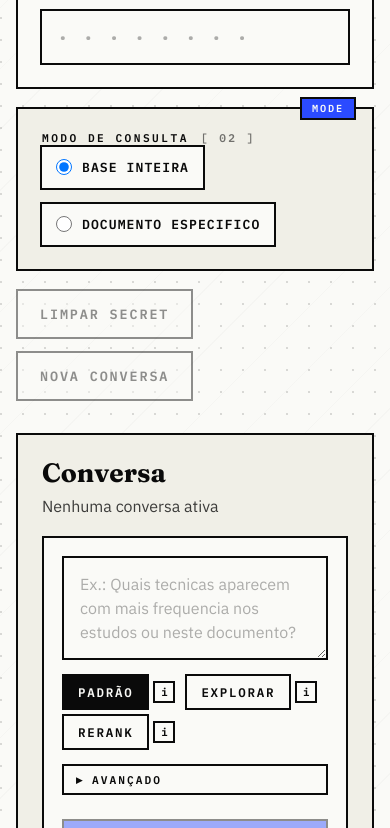
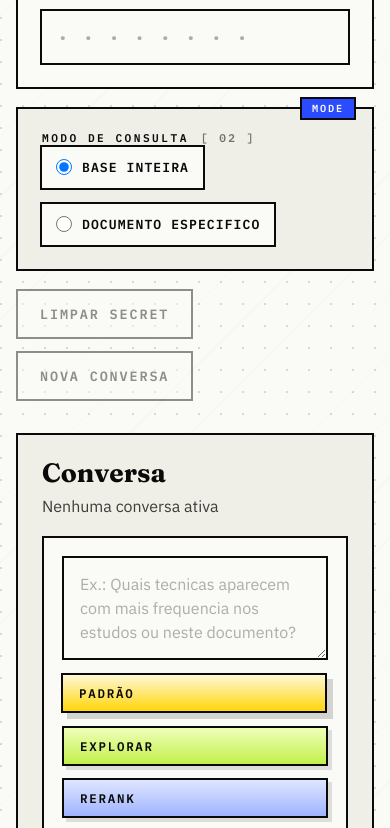
Before and after one commit to leosanner/rag-artigos-aia-petrobras, a Next.js app: page /query in a window 390 px wide. Shown: the part 577-1405 px from the top of the page. Built offline with nearby package versions, Linux system fonts and the light colour scheme.

Commit message:
style(query): simplify strategy tooltip hover

```diff
--- a/src/app/query/page.module.css
+++ b/src/app/query/page.module.css
@@ -235,7 +235,7 @@
 .composerStrategyList {
   display: inline-flex;
   flex-wrap: wrap;
-  gap: 4px;
+  gap: 10px 12px;
   list-style: none;
   padding: 0;
   margin: 0;
@@ -245,14 +245,16 @@
   position: relative;
   display: inline-flex;
   align-items: center;
-  gap: 4px;
 }
 
 .composerStrategyOption {
+  position: relative;
+  z-index: 1;
   display: inline-flex;
   align-items: center;
   gap: 8px;
-  padding: 8px 14px;
+  min-height: 40px;
+  padding: 8px 16px;
   border: var(--border);
   background: var(--paper);
   cursor: pointer;
@@ -262,11 +264,30 @@
   letter-spacing: 0.14em;
   text-transform: uppercase;
   color: var(--ink);
-  transition: background 160ms ease, border-color 160ms ease;
+  box-shadow: 4px 4px 0 rgba(10, 10, 10, 0.12);
+  transition:
+    transform 160ms ease,
+    box-shadow 160ms ease,
+    background 160ms ease,
+    color 160ms ease,
+    border-color 160ms ease;
+}
+
+.composerStrategyItem:nth-child(1) .composerStrategyOption {
+  background: linear-gradient(180deg, #ffffff 0%, var(--paper-deep) 100%);
+}
+
+.composerStrategyItem:nth-child(2) .composerStrategyOption {
+  background: linear-gradient(180deg, #efffb9 0%, var(--lime) 100%);
+}
+
+.composerStrategyItem:nth-child(3) .composerStrategyOption {
+  background: linear-gradient(180deg, #dfe6ff 0%, #9fb3ff 100%);
 }
 
 .composerStrategyOption:hover {
-  background: var(--paper-deep);
+  transform: translate(-1px, -1px);
+  box-shadow: 6px 6px 0 rgba(10, 10, 10, 0.16);
 }
 
 .composerStrategyOption input {
@@ -279,6 +300,13 @@
   background: var(--ink);
   color: var(--paper);
   border-color: var(--ink);
+  transform: translate(-1px, -1px);
+  box-shadow: 6px 6px 0 rgba(10, 10, 10, 0.16);
+}
+
+.composerStrategyItem:nth-child(1) .composerStrategyOption:has(input:checked) {
+  background: linear-gradient(180deg, #fff8d6 0%, var(--yellow) 100%);
+  color: var(--ink);
 }
 
 .composerStrategyOption:has(input:focus-visible) {
@@ -286,42 +314,66 @@
   outline-offset: 2px;
 }
 
-.composerStrategyInfo {
+.composerStrategyTooltip {
+  position: absolute;
+  left: 0;
+  bottom: calc(100% + 14px);
+  z-index: 24;
+  width: min(340px, calc(100vw - 48px));
+  margin: 0;
+  padding: 14px 16px 14px 18px;
+  background: linear-gradient(180deg, #fffef7 0%, var(--paper) 100%);
+  border: var(--border);
+  box-shadow: 8px 8px 0 rgba(10, 10, 10, 0.14);
+  font-size: 0.82rem;
+  line-height: 1.55;
+  color: var(--ink);
+}
+
+.composerStrategyTooltip::before {
   display: inline-flex;
   align-items: center;
-  justify-content: center;
-  width: 22px;
-  height: 22px;
-  margin-right: 6px;
-  border: var(--border);
-  background: var(--paper);
-  color: var(--ink);
-  font-family: var(--font-mono), monospace;
-  font-size: 0.7rem;
-  font-weight: 700;
-  cursor: pointer;
-  transition: background 160ms ease;
-}
-
-.composerStrategyInfo:hover {
-  background: var(--paper-deep);
-}
-
-.composerStrategyInfo[aria-expanded="true"] {
-  background: var(--blue);
-  color: var(--paper);
-  border-color: var(--blue);
-}
-
-.composerStrategyTooltip {
-  flex-basis: 100%;
-  margin: 4px 0 0;
-  padding: 10px 12px;
-  background: var(--paper-deep);
-  border: var(--border);
-  font-size: 0.82rem;
-  line-height: 1.4;
-  color: var(--ink);
+  margin-bottom: 10px;
+  padding: 3px 8px;
+  border: 1px solid currentColor;
+  background: rgba(255, 255, 255, 0.7);
+  font-family: var(--font-mono), monospace;
+  font-size: 0.62rem;
+  font-weight: 700;
+  letter-spacing: 0.14em;
+  text-transform: uppercase;
+}
+
+.composerStrategyItem:nth-child(1) .composerStrategyTooltip {
+  box-shadow:
+    inset 8px 0 0 var(--ink),
+    6px 6px 0 rgba(10, 10, 10, 0.08);
+}
+
+.composerStrategyItem:nth-child(1) .composerStrategyTooltip::before {
+  content: "Busca direta";
+}
+
+.composerStrategyItem:nth-child(2) .composerStrategyTooltip {
+  background: linear-gradient(180deg, #f7ffd7 0%, var(--paper) 100%);
+  box-shadow:
+    inset 8px 0 0 var(--lime-deep),
+    6px 6px 0 rgba(10, 10, 10, 0.08);
+}
+
+.composerStrategyItem:nth-child(2) .composerStrategyTooltip::before {
+  content: "Explora contexto";
+}
+
+.composerStrategyItem:nth-child(3) .composerStrategyTooltip {
+  background: linear-gradient(180deg, #eef2ff 0%, var(--paper) 100%);
+  box-shadow:
+    inset 8px 0 0 var(--blue),
+    6px 6px 0 rgba(10, 10, 10, 0.08);
+}
+
+.composerStrategyItem:nth-child(3) .composerStrategyTooltip::before {
+  content: "Prioriza fontes";
 }
 
 .composerAdvanced {
@@ -432,6 +484,20 @@
     flex-direction: column;
     align-items: stretch;
   }
+  .composerStrategyList {
+    display: grid;
+    gap: 12px;
+  }
+  .composerStrategyItem {
+    width: 100%;
+  }
+  .composerStrategyOption {
+    flex: 1;
+  }
+  .composerStrategyTooltip {
+    width: 100%;
+    left: 0;
+  }
   .composerActions {
     justify-content: stretch;
   }
--- a/src/app/query/page.tsx
+++ b/src/app/query/page.tsx
@@ -227,6 +227,7 @@ const GLOBAL_STRATEGY_OPTIONS: ReadonlyArray<{
     tooltip: STRATEGY_TOOLTIP_RERANK,
   },
 ];
+const STRATEGY_TOOLTIP_HOVER_DELAY_MS = 1000;
 
 type ConversationAskState =
   | { kind: "idle" }
@@ -302,7 +303,7 @@ export default function QueryPage() {
   );
   const [selectedStrategy, setSelectedStrategy] =
     useState<RagRetrievalStrategy>("standard");
-  const [openStrategyTooltip, setOpenStrategyTooltip] =
+  const [visibleStrategyTooltip, setVisibleStrategyTooltip] =
     useState<RagRetrievalStrategy | null>(null);
   const [askState, setAskState] = useState<ConversationAskState>({
     kind: "idle",
@@ -324,6 +325,7 @@ export default function QueryPage() {
   });
   const handoffInFlightRef = useRef(false);
   const suppressUrlSyncRef = useRef(false);
+  const strategyTooltipTimerRef = useRef<number | null>(null);
 
   const trimmedQuestion = question.trim();
   const trimmedSecret = secret.trim();
@@ -361,6 +363,27 @@ export default function QueryPage() {
             message.id === auditDrawerMessageId,
         ) ?? null;
 
+  const clearStrategyTooltipTimer = () => {
+    if (strategyTooltipTimerRef.current !== null) {
+      window.clearTimeout(strategyTooltipTimerRef.current);
+      strategyTooltipTimerRef.current = null;
+    }
+  };
+
+  const hideStrategyTooltip = () => {
+    clearStrategyTooltipTimer();
+    setVisibleStrategyTooltip(null);
+  };
+
+  const scheduleStrategyTooltip = (strategy: RagRetrievalStrategy) => {
+    clearStrategyTooltipTimer();
+    setVisibleStrategyTooltip(null);
+    strategyTooltipTimerRef.current = window.setTimeout(() => {
+      setVisibleStrategyTooltip(strategy);
+      strategyTooltipTimerRef.current = null;
+    }, STRATEGY_TOOLTIP_HOVER_DELAY_MS);
+  };
+
   useEffect(() => {
     const stored = sessionStorage.getItem(SECRET_STORAGE_KEY);
     const url = new URL(window.location.href);
@@ -404,6 +427,27 @@ export default function QueryPage() {
 
     setIsUrlStateReady(true);
   }, []);
+
+  useEffect(() => {
+    return () => {
+      if (strategyTooltipTimerRef.current !== null) {
+        window.clearTimeout(strategyTooltipTimerRef.current);
+      }
+    };
+  }, []);
+
+  useEffect(() => {
+    if (queryMode === "global") {
+      return;
+    }
+
+    if (strategyTooltipTimerRef.current !== null) {
+      window.clearTimeout(strategyTooltipTimerRef.current);
+      strategyTooltipTimerRef.current = null;
+    }
+
+    setVisibleStrategyTooltip(null);
+  }, [queryMode]);
 
   useEffect(() => {
     if (!isUrlStateReady || suppressUrlSyncRef.current) {
@@ -1377,6 +1421,7 @@ export default function QueryPage() {
                     value="global"
                     checked={queryMode === "global"}
                     onChange={() => {
+                      hideStrategyTooltip();
                       setQueryMode("global");
                       setAskState({ kind: "idle" });
                     }}
@@ -1391,6 +1436,7 @@ export default function QueryPage() {
                     value="focused"
                     checked={queryMode === "focused"}
                     onChange={() => {
+                      hideStrategyTooltip();
                       setQueryMode("focused");
                       setAskState({ kind: "idle" });
                     }}
@@ -1671,39 +1717,31 @@ export default function QueryPage() {
                   <ul className={styles.composerStrategyList}>
                     {GLOBAL_STRATEGY_OPTIONS.map((option) => {
                       const tooltipId = `query-strategy-${option.value}-tooltip`;
-                      const isOpen = openStrategyTooltip === option.value;
+                      const isOpen = visibleStrategyTooltip === option.value;
                       return (
                         <li
                           key={option.value}
                           className={styles.composerStrategyItem}
+                          onMouseEnter={() =>
+                            scheduleStrategyTooltip(option.value)
+                          }
+                          onMouseLeave={hideStrategyTooltip}
                         >
                           <label className={styles.composerStrategyOption}>
                             <input
                               type="radio"
                               name="query-strategy"
                               value={option.value}
+                              aria-describedby={isOpen ? tooltipId : undefined}
                               checked={selectedStrategy === option.value}
                               onChange={() => {
+                                hideStrategyTooltip();
                                 setSelectedStrategy(option.value);
                                 setAskState({ kind: "idle" });
                               }}
                             />
                             <span>{option.label}</span>
                           </label>
-                          <button
-                            type="button"
-                            aria-label={`Sobre estratégia ${option.label}`}
-                            aria-expanded={isOpen}
-                            aria-controls={tooltipId}
-                            onClick={() =>
-                              setOpenStrategyTooltip((current) =>
-                                current === option.value ? null : option.value,
-                              )
-                            }
-                            className={styles.composerStrategyInfo}
-                          >
-                            i
-                          </button>
                           {isOpen ? (
                             <p
                               id={tooltipId}
```
Also changed, not shown: 1 other file (tests, documents, lock files or other folders).
